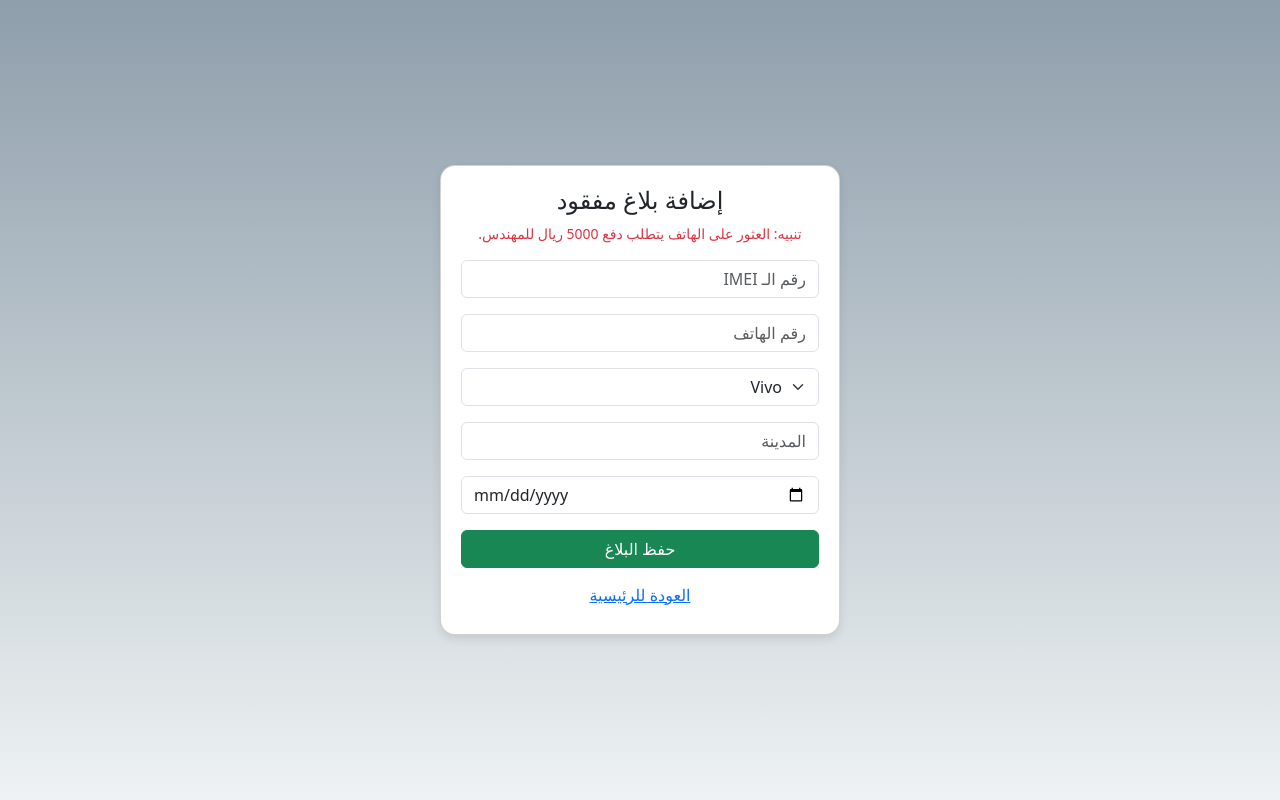
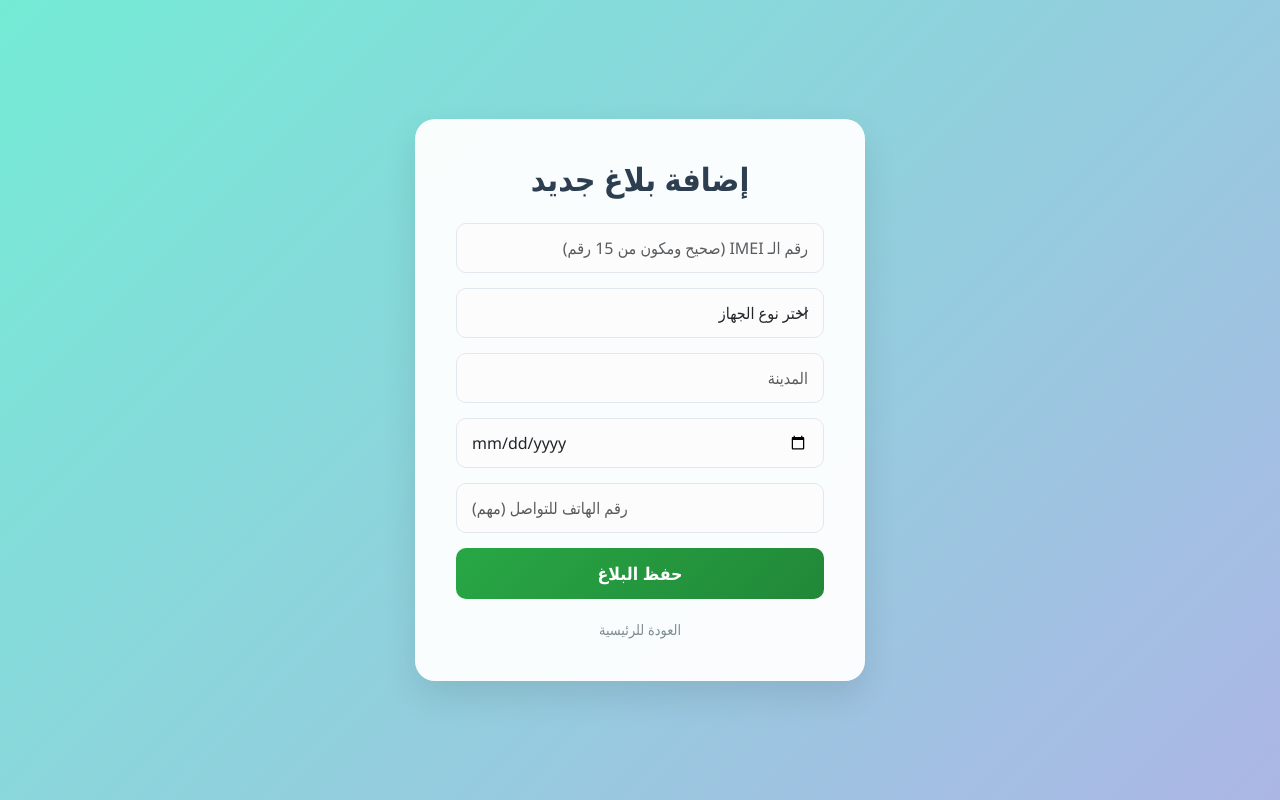
Before and after one commit to Ali202004/stolen-phones-project, a Flask app: page /add in a window 1280 px wide. Run offline with Flask 3, Linux system fonts and the light colour scheme.

Commit message:
Update add.html

```diff
--- a/templates/add.html
+++ b/templates/add.html
@@ -1,28 +1,108 @@
 <!DOCTYPE html>
 <html lang="ar" dir="rtl">
 <head>
+    <meta charset="UTF-8">
+    <meta name="viewport" content="width=device-width, initial-scale=1.0">
     <link href="https://cdn.jsdelivr.net/npm/bootstrap@5.3.0/dist/css/bootstrap.min.css" rel="stylesheet">
     <style>
-        body { background: linear-gradient(to bottom, #8e9eab, #eef2f3); height: 100vh; display: flex; align-items: center; justify-content: center; }
-        .card { width: 100%; max-width: 400px; padding: 20px; border-radius: 15px; box-shadow: 0 4px 10px rgba(0,0,0,0.1); background: white; }
+        body {
+            /* خلفية متدرجة عصرية (Gradient) جذابة وأنيقة */
+            background: linear-gradient(135deg, #74ebd5 0%, #acb6e5 100%);
+            height: 100vh;
+            display: flex;
+            align-items: center;
+            justify-content: center;
+            font-family: 'Segoe UI', Tahoma, Geneva, Verdana, sans-serif;
+            margin: 0;
+        }
+
+        .report-card {
+            background: rgba(255, 255, 255, 0.95); /* خلفية بيضاء شفافة قليلاً */
+            border-radius: 20px; /* حواف ناعمة جداً */
+            padding: 40px;
+            box-shadow: 0 15px 35px rgba(0,0,0,0.1); /* ظل ناعم لإعطاء عمق */
+            width: 100%;
+            max-width: 450px; /* عرض محدد ليبقى أنيقاً */
+            border: 1px solid rgba(255,255,255,0.2);
+            backdrop-filter: blur(5px); /* تأثير ضبابي للخلفية (Glassmorphism light) */
+        }
+
+        h2 {
+            color: #2c3e50;
+            font-weight: 700;
+            margin-bottom: 25px;
+            text-align: center;
+        }
+
+        .form-control, .form-select {
+            border-radius: 10px; /* حواف الحقول ناعمة */
+            padding: 12px 15px;
+            border: 1px solid #e1e8ed;
+            background-color: #fcfcfc;
+            margin-bottom: 15px;
+        }
+
+        .form-control:focus, .form-select:focus {
+            box-shadow: 0 0 0 0.25rem rgba(40, 167, 69, 0.1); /* لون تركيز أخضر ناعم */
+            border-color: #28a745;
+        }
+
+        .btn-success-custom {
+            background: linear-gradient(135deg, #28a745 0%, #218838 100%);
+            border: none;
+            border-radius: 10px;
+            padding: 12px;
+            font-weight: 600;
+            font-size: 1.1rem;
+            width: 100%;
+            transition: all 0.3s ease;
+            color: white;
+        }
+
+        .btn-success-custom:hover {
+            background: linear-gradient(135deg, #218838 0%, #1e7e34 100%);
+            transform: translateY(-2px); /* تأثير حركة بسيط عند التحويم */
+            box-shadow: 0 5px 15px rgba(40, 167, 69, 0.3);
+        }
+
+        .back-link {
+            display: block;
+            text-align: center;
+            margin-top: 20px;
+            color: #7f8c8d;
+            text-decoration: none;
+            font-size: 0.9rem;
+            transition: color 0.3s ease;
+        }
+
+        .back-link:hover {
+            color: #2c3e50;
+        }
     </style>
+    <title>إضافة بلاغ جديد | أنيق وعصري</title>
 </head>
 <body>
-    <div class="card">
-        <h4 class="text-center">إضافة بلاغ مفقود</h4>
-        <small class="text-danger text-center d-block mb-3">تنبيه: العثور على الهاتف يتطلب دفع 5000 ريال للمهندس.</small>
+    <div class="report-card">
+        <h2>إضافة بلاغ جديد</h2>
         <form action="/add" method="POST">
-            <input type="text" name="imei" class="form-control mb-3" placeholder="رقم الـ IMEI" required>
-            <input type="text" name="phone" class="form-control mb-3" placeholder="رقم الهاتف">
-            <select name="brand" class="form-select mb-3">
-                <option value="Vivo">Vivo</option>
-                <option value="Samsung">Samsung</option>
+            <input type="text" name="imei" class="form-control" placeholder="رقم الـ IMEI (صحيح ومكون من 15 رقم)" required>
+
+            <select name="brand" class="form-select" required>
+                <option value="" disabled selected>اختر نوع الجهاز</option>
+                <option value="Samsung">سامسونج (Samsung)</option>
+                <option value="Apple">آيفون (Apple)</option>
+                <option value="Xiaomi">شاومي (Xiaomi)</option>
+                <option value="Other">أجهزة أخرى</option>
             </select>
-            <input type="text" name="city" class="form-control mb-3" placeholder="المدينة">
-            <input type="date" name="date" class="form-control mb-3">
-            <button type="submit" class="btn btn-success w-100">حفظ البلاغ</button>
+
+            <input type="text" name="city" class="form-control" placeholder="المدينة" required>
+            <input type="date" name="date" class="form-control" required>
+
+            <input type="tel" name="phone" class="form-control" placeholder="رقم الهاتف للتواصل (مهم)" required>
+
+            <button type="submit" class="btn btn-success-custom">حفظ البلاغ</button>
         </form>
-        <a href="/" class="btn btn-link w-100 mt-2">العودة للرئيسية</a>
+        <a href="/" class="back-link">العودة للرئيسية</a>
     </div>
 </body>
 </html>
```
